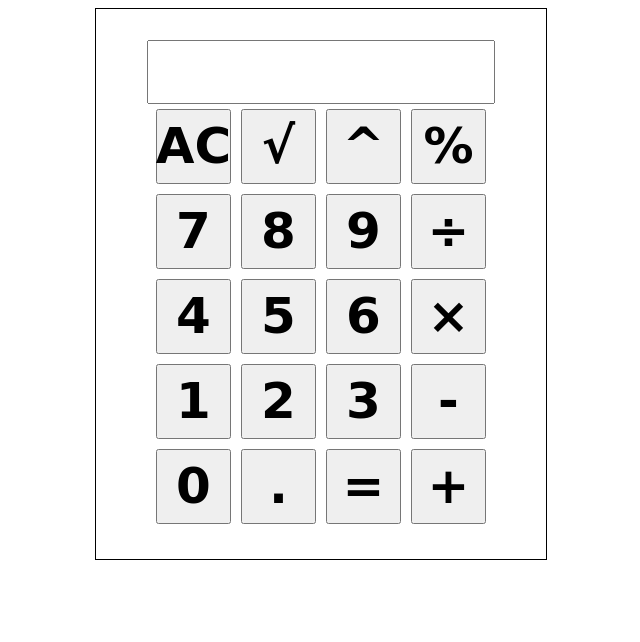
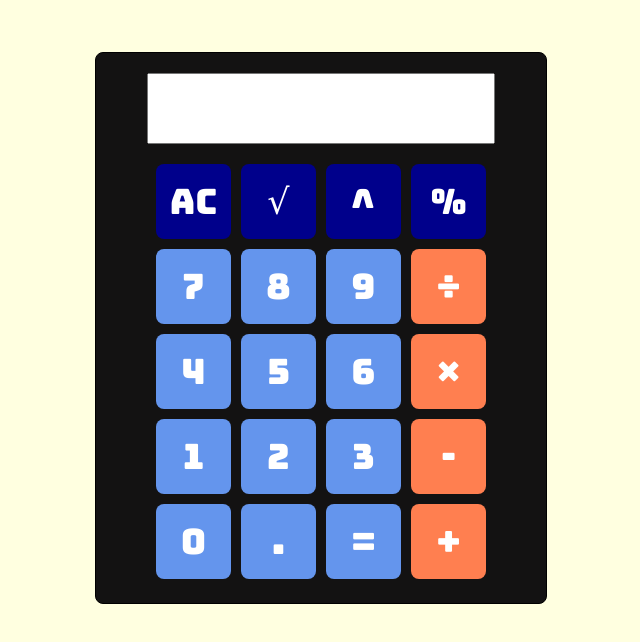
Before and after one commit to abauer151/calculator, a plain HTML site: page index.html in a window 1280 px wide. Shown: the whole page, without its empty margins (319-959 px from the left). Drawn offline with Linux system fonts and the light colour scheme; a web font is replaced by a local one.

Commit message:
fully functional now, finishing styles added.

```diff
--- a/index.html
+++ b/index.html
@@ -14,7 +14,7 @@
             <div class = "container">
                 <div class = "top-row">
                     <button class = "clear">AC</button>
-                    <button>&radic;</button>
+                    <button id = "radic">&radic;</button>
                     <button>^</button>
                     <button>%</button>
                 </div>
--- a/script.js
+++ b/script.js
@@ -30,8 +30,15 @@ function operate(string)
     string = string.replaceAll(" ", "");
     string = string.replaceAll(",", "");
 
+    if(string.charAt(0) === "\u221A")
+    {
+        clear();
+        display.value = evaluate(string.slice(1), 0.5, "^");
+        return;
+    }
+
     let operatorIndex = findOperator(string);
-    console.log(operatorIndex);
+
     if(operatorIndex === -1)
     {
         clear();
--- a/style.css
+++ b/style.css
@@ -1,8 +1,13 @@
-@import url('https://fonts.googleapis.com/css2?family=Handjet:wght@100&family=Indie+Flower&family=Pacifico&display=swap');
+@import url('https://fonts.googleapis.com/css2?family=Bungee&family=Press+Start+2P&display=swap');
 
 /* * {
     border: red solid 1px;
 } */
+
+body {
+    height: 80vh;
+    background-color: lightyellow;
+}
 
 body,
 .calculator,
@@ -17,14 +22,19 @@ body,
 .calculator {
     flex-direction: column;
     border: black solid 1px;
+    border-radius: 8px;
     width: 450px;
     height: 550px;
+    background-color: rgb(19, 18, 18)
 }
 
 #display {
     display: flex;
-    font-size: 50px;
+    height: 65px;
+    font-size: 35px;
     width: 340px;
+    font-family: 'Press Start 2P', cursive;
+    margin-bottom: 15px;
 }
 
 .numpad {
@@ -39,9 +49,11 @@ button {
     width: 75px;
     height: 75px;
     margin: 5px;
-    font-size: 50px;
-    font-family: 'Handjet', cursive;
-    font-weight: bolder;
+    font-size: 35px;
+    font-family: 'Bungee', cursive;
+    border: none;
+    border-radius: 8px;
+    color: white;
 }
 
 .buttons {
@@ -74,3 +86,15 @@ button {
     width: 350px;
     height: 425px;
 }
+
+.numpad button {
+    background-color: cornflowerblue;
+}
+
+.side-bar button {
+    background-color: coral;
+}
+
+.top-row button {
+    background-color: darkblue;
+}
```
